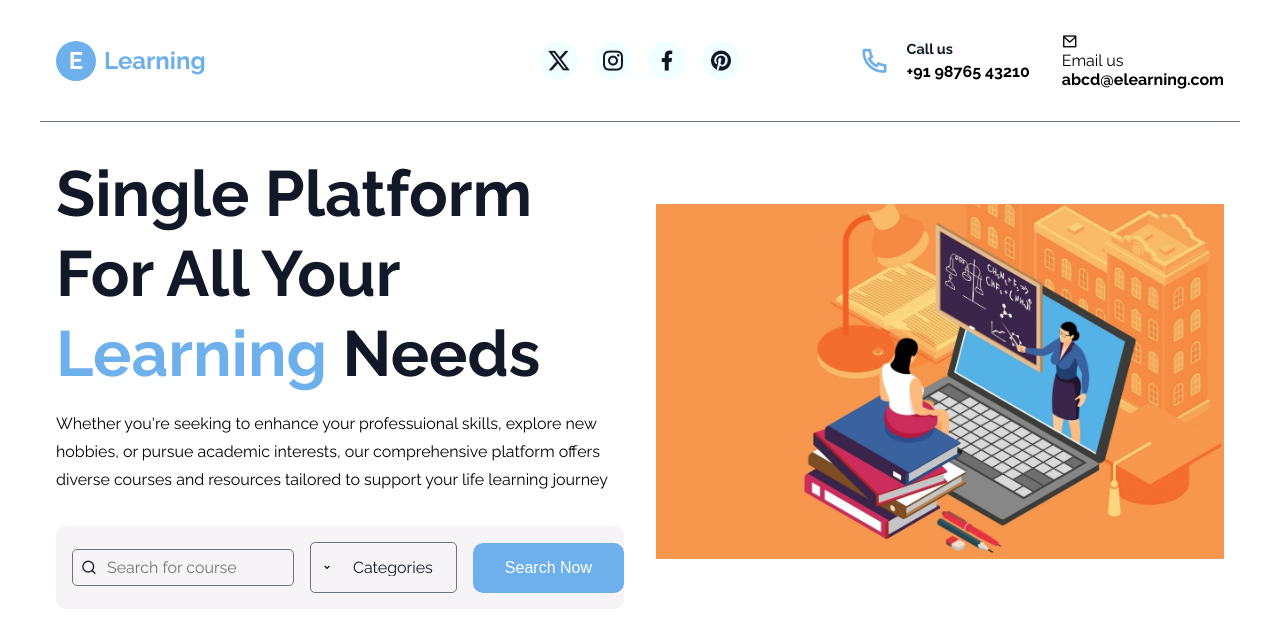
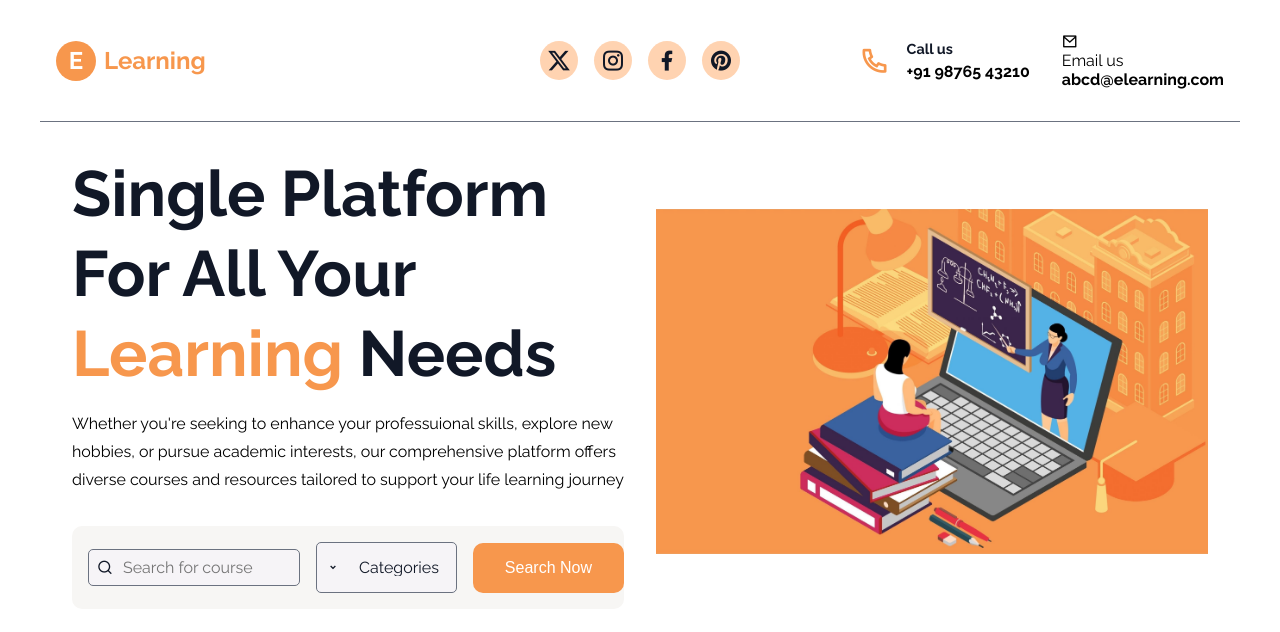
Before and after one commit to tejasmishra1701/E-learning-page, a plain HTML site: page index.html in a window 1280 px wide. Drawn offline with nearby package versions, Linux system fonts and the light colour scheme.

Commit message:
Add files via upload

```diff
--- a/styles.css
+++ b/styles.css
@@ -1,10 +1,10 @@
 @import url('https://fonts.googleapis.com/css2?family=Raleway:ital,wght@0,100..900;1,100..900&display=swap');
 
 :root{
-    --primary-color: #6eb0ec;
+    --primary-color: #f7974d;
     --text-dark: #111827;
     --text-light: #6b7280;
-    --white: #ffffff;
+    --white:#ffffff;
     --max-width: 1200px;
 }
 
@@ -73,7 +73,7 @@ nav {
     padding: 5px 7px;
     font-size: 1.5rem;
     color: var(--text-dark);
-    background-color: azure;
+    background-color: #ffd3b1;
     border-radius: 100%;
 }
 
@@ -111,7 +111,7 @@ nav {
 .header__container{
     max-width: var(--max-width);
     margin: auto;
-    padding: 2rem 1rem;
+    padding: 2rem 2rem;
     display: grid;
     gap: 2rem;
     text-align: center;
@@ -142,7 +142,7 @@ nav {
     justify-content: space-between;
     flex-direction: column;
     gap: 5rem 0;
-    background-color: #f6f4f7;
+    background-color: #f7f6f4;
     border-radius: 10px;
 }
 
@@ -266,9 +266,9 @@ nav {
     font-size: 1rem;
 }
 
-/* Style for the dropdown to match the search input */
+
 #categoryDropdown {
-    appearance: none; /* Hides default dropdown arrow */
+    appearance: none;
     border: none;
     outline: none;
     background-color: transparent;
@@ -280,13 +280,12 @@ nav {
     width: 100%;
 }
 
-/* Dropdown arrow icon styling */
+
 #categoryDropdown + .ri-arrow-drop-down-line {
     font-size: 1.5rem;
     color: var(--text-dark);
 }
 
-/* Input field styling to match dropdown */
 #searchInput {
     border: none;
     outline: none;
```
